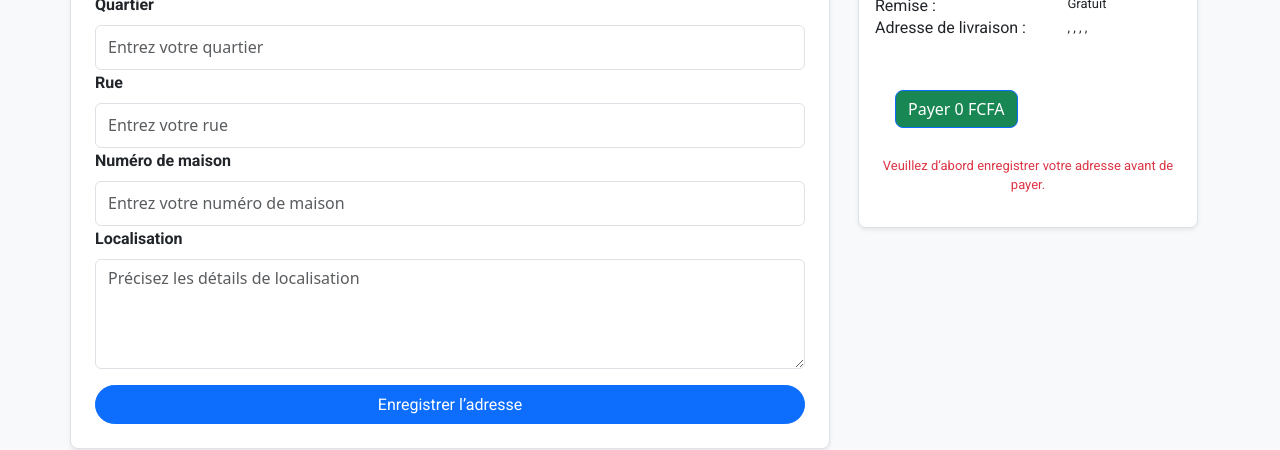
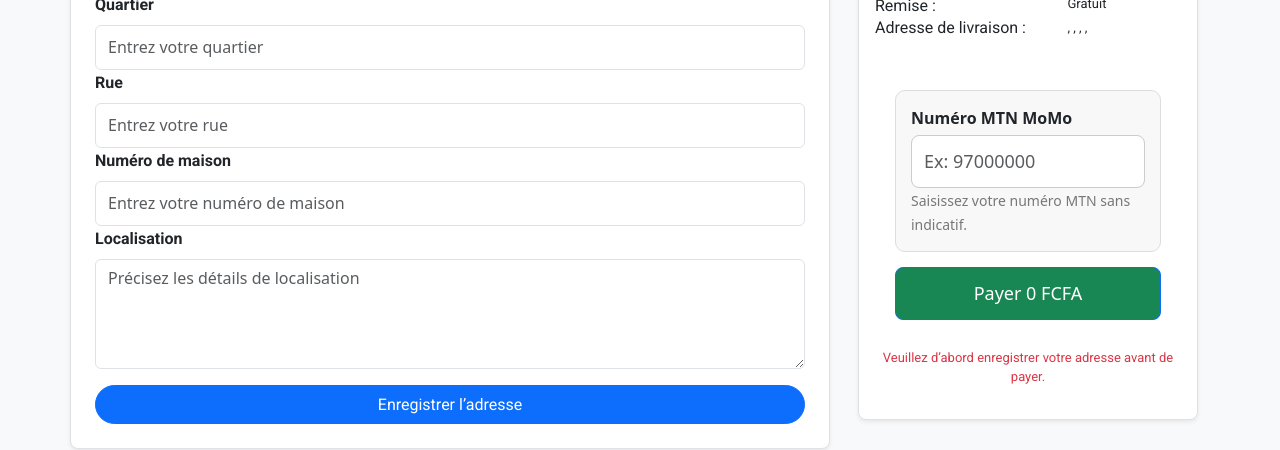
Before and after one commit to GROUP-NOL-MARKET/application_web_front, a React (Create React App) app: page /Paiement in a window 1280 px wide. Shown: the part 307-757 px from the top of the page. Built offline with nearby package versions, Linux system fonts and the light colour scheme; no server answers.

Commit message:
Commit pour le paiement en production

```diff
--- a/src/Components/SandboxMomoButton.js
+++ b/src/Components/SandboxMomoButton.js
@@ -1,30 +1,60 @@
-
-import React, { useState, useEffect } from 'react';
-import { useNavigate } from "react-router-dom"
-import { Button } from "react-bootstrap"
+import React, { useState, useEffect, useRef } from 'react';
+import { useNavigate } from "react-router-dom";
+import { Button, Spinner, Alert, Form } from "react-bootstrap";
 import API from './Authentification/api';
-import { Spinner } from 'react-bootstrap';
 import { toast } from 'react-toastify';
 
 export default function SandboxMomoButton({ amount }) {
-    const [ref, setRef] = useState(null);
-    const [status, setStatus] = useState('');
+    const [phone, setPhone] = useState("");            // numéro MTN entré par l'utilisateur
+    const [refId, setRefId] = useState(null);
+    const [txId, setTxId] = useState(null);
+    const [status, setStatus] = useState('idle');
     const [loading, setLoading] = useState(false);
+    const [errorMsg, setErrorMsg] = useState(null);
     const navigate = useNavigate();
 
+    const pollingRef = useRef({ cancelled: false, attempts: 0 });
+    const MAX_POLL_ATTEMPTS = 100;
+    const POLL_INTERVAL_MS = 3000;
+
+    // Vérification simple du numéro MTN
+    const isValidPhone = (num) => {
+        return /^9[0-9]{7}$/.test(num); // Format béninois MTN (ex: 97xxxxxx, 96xxxxxx...)
+    };
+
     const createPayment = async () => {
+        if (!isValidPhone(phone)) {
+            toast.error("Veuillez entrer un numéro MTN valide.");
+            return;
+        }
+
         setLoading(true);
+        setErrorMsg(null);
+        setStatus('processing');
+        pollingRef.current.cancelled = false;
+        pollingRef.current.attempts = 0;
+
         try {
-            const res = await API.post('/sandbox/payments/create', { amount });
-            if (res.data.ok) {
-                setRef(res.data.reference);
+            const res = await API.post('/momo/create', {
+                amount,
+                partyId: phone
+            });
+
+            if (res?.data?.ok) {
+                setRefId(res.data.reference || null);
+                setTxId(res.data.transaction_id || null);
                 setStatus('processing');
+                toast.info('Demande envoyée — veuillez valider sur votre téléphone.');
             } else {
                 setStatus('failed');
+                setErrorMsg(res?.data?.error || 'Erreur init paiement');
+                toast.error('Impossible d’initier le paiement.');
             }
         } catch (e) {
-            console.error(e);
+            console.error('createPayment error', e);
             setStatus('error');
+            setErrorMsg(e?.response?.data || e.message);
+            toast.error('Erreur réseau.');
         } finally {
             setLoading(false);
         }
@@ -32,58 +62,128 @@ export default function SandboxMomoButton({ amount }) {
 
     // Polling du statut
     useEffect(() => {
-        if (!ref) return;
+        if (!refId) return;
 
-        let isMounted = true; // éviter les updates après cleanup
+        let isMounted = true;
 
         const poll = async () => {
+            if (!isMounted || pollingRef.current.cancelled) return;
+
             try {
-                const res = await API.get(`/sandbox/payments/status/${ref}`);
-                const newStatus = res.data.status;
+                pollingRef.current.attempts += 1;
 
-                if (!isMounted) return;
+                if (pollingRef.current.attempts > MAX_POLL_ATTEMPTS) {
+                    setStatus('failed');
+                    setErrorMsg("Délai dépassé, réessayez.");
+                    toast.warning("Temps dépassé.");
+                    return;
+                }
 
-                setStatus(newStatus);
+                const res = await API.get(`/momo/status/${refId}`);
+                const newStatus = res?.data?.status || 'unknown';
 
-                //Si terminé → toast + redirection + stop polling
-                if (['approved', 'declined', 'failed'].includes(newStatus)) {
-                    if (newStatus === 'approved') {
-                        toast.success("Paiement approuvé !");
-                    } else if (newStatus === 'declined') {
-                        toast.error("Paiement refusé !");
+                const normalized = String(newStatus).toLowerCase();
+                setStatus(normalized);
+
+                if (normalized === 'approved') {
+                    toast.success("Paiement approuvé !");
+                    pollingRef.current.cancelled = true;
+                    setTimeout(() => navigate('/'), 1000);
+                    return;
+                }
+
+                if (normalized === 'declined' || normalized === 'failed') {
+                    const meta = res?.data?.meta || {};
+                    const reason = (meta?.reason || meta?.message || '').toLowerCase();
+
+                    if (reason.includes("insuff")) {
+                        toast.error("Solde insuffisant.");
+                        setErrorMsg("Solde insuffisant.");
                     } else {
-                        toast.error("Paiement échoué !");
+                        toast.error("Paiement refusé.");
+                        setErrorMsg("Paiement refusé.");
                     }
 
-                    navigate('/');
-                    return; // STOP ici. On ne relance plus le polling.
+                    pollingRef.current.cancelled = true;
+                    setTimeout(() => navigate('/'), 1500);
+                    return;
                 }
 
-                // Si toujours processing
-                setTimeout(poll, 3000);
+                setTimeout(poll, POLL_INTERVAL_MS);
 
             } catch (err) {
-                console.log("Erreur polling :", err);
-                if (isMounted) setTimeout(poll, 3000);
+                console.log("poll error", err);
+                if (!pollingRef.current.cancelled) {
+                    setTimeout(poll, POLL_INTERVAL_MS);
+                }
             }
         };
 
-        // Démarrage du premier poll
         poll();
 
         return () => {
-            // Cleanup: on arrête tout
             isMounted = false;
+            pollingRef.current.cancelled = true;
         };
-    }, [ref]);
+    }, [refId, navigate]);
 
 
-
+    // === UI ===
     return (
         <div style={{ padding: 20 }}>
-            <Button onClick={createPayment} disabled={loading} className="rounded-3 bg-success">
-                {status === "processing" && loading ? <Spinner animation='border' /> : `Payer ${amount} FCFA`}
+
+            {/* Formulaire façon 1XBet / Betwinner */}
+            <div
+                style={{
+                    background: '#f8f8f8',
+                    padding: 15,
+                    borderRadius: 10,
+                    marginBottom: 15,
+                    border: '1px solid #ddd'
+                }}
+            >
+                <label style={{ fontWeight: 'bold', marginBottom: 5 }}>Numéro MTN MoMo</label>
+
+                <input
+                    type="tel"
+                    maxLength="8"
+                    className="form-control"
+                    placeholder="Ex: 97000000"
+                    value={phone}
+                    onChange={(e) => setPhone(e.target.value.replace(/\D/g, ""))}
+                    style={{
+                        fontSize: 18,
+                        padding: 12,
+                        borderRadius: 8,
+                        border: "1px solid #ccc"
+                    }}
+                />
+
+                <small style={{ color: "#777" }}>Saisissez votre numéro MTN sans indicatif.</small>
+            </div>
+
+            {txId && <div style={{ marginBottom: 8 }}>Transaction : <strong>{txId}</strong></div>}
+            {status !== 'idle' && status !== 'processing' && errorMsg && (
+                <Alert variant="danger">{errorMsg}</Alert>
+            )}
+
+            <Button
+                onClick={createPayment}
+                disabled={loading || status === 'processing'}
+                className="rounded-3 bg-success w-100"
+                style={{ padding: 12, fontSize: 18 }}
+            >
+                {loading || status === "processing"
+                    ? <><Spinner animation='border' size="sm" /> Traitement…</>
+                    : `Payer ${amount} FCFA`
+                }
             </Button>
+
+            {status === 'processing' && (
+                <div style={{ marginTop: 10 }}>
+                    <small>En attente — vérification automatique toutes les 3s…</small>
+                </div>
+            )}
         </div>
     );
 }
```
